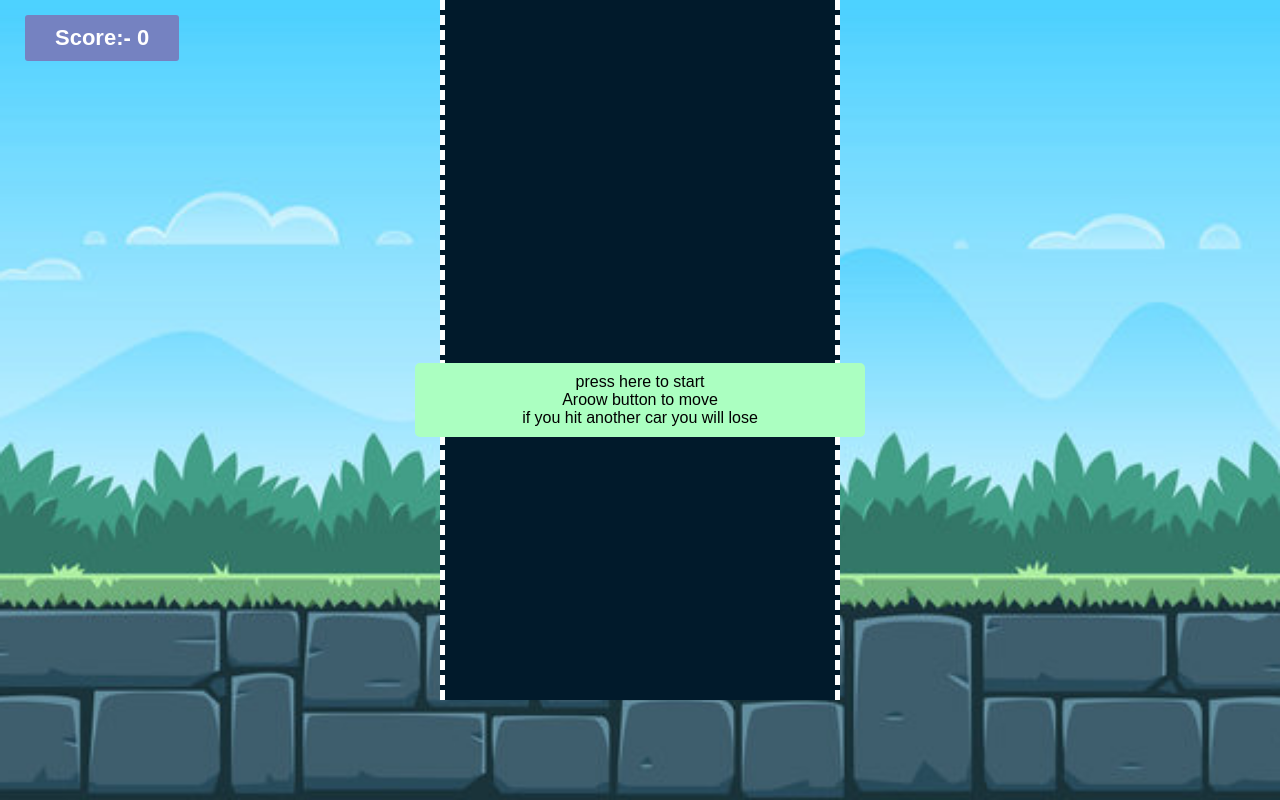
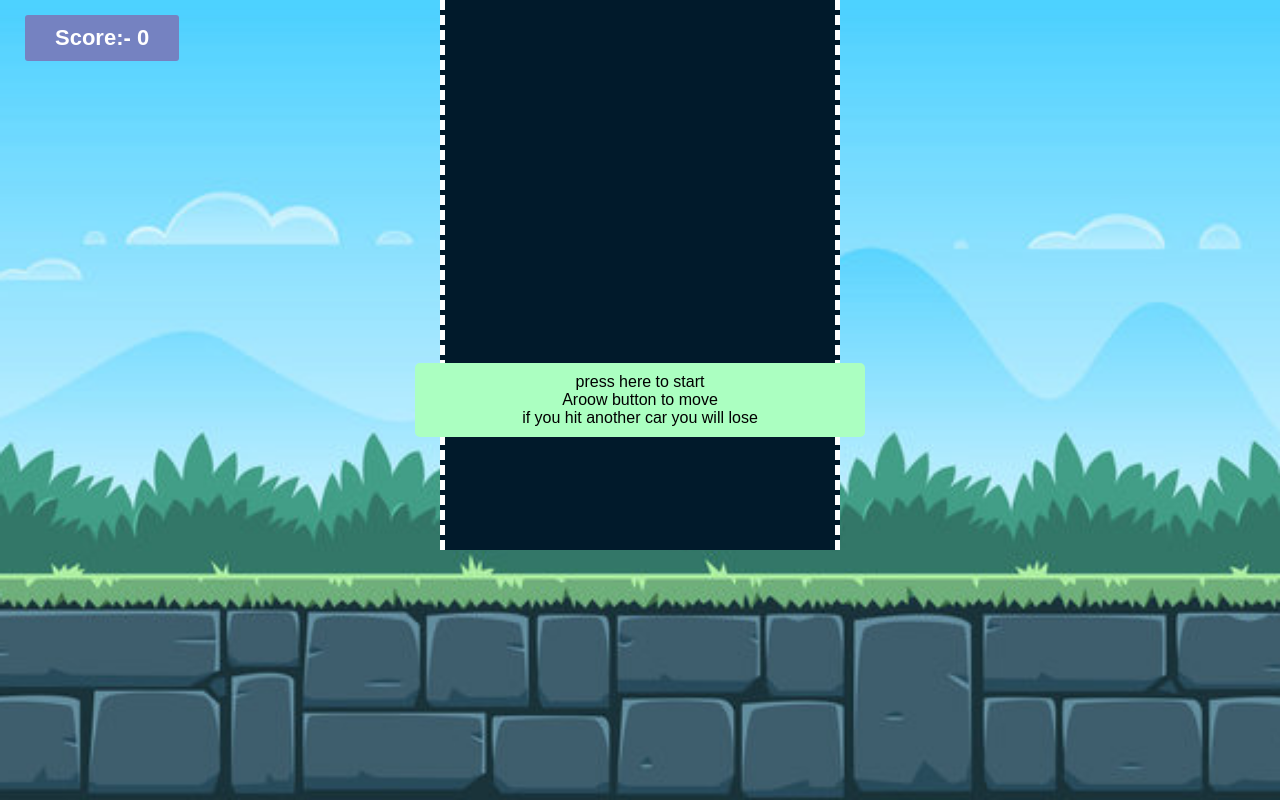
Before and after one commit to sajjad126/car_game.github.io, a plain HTML site: page index.html in a window 1280 px wide. Drawn offline with Linux system fonts and the light colour scheme.

Commit message:
Update car_css.css

```diff
--- a/asserts/car_css.css
+++ b/asserts/car_css.css
@@ -19,7 +19,7 @@
     position: relative;
     width: 400px;
     height: 100vh;
-    max-height: 700px;
+    max-height: 550px;
     background-color: #011a2b;
     border-right: 5px dashed rgb(255, 255, 255);
     border-left: 5px dashed rgb(255, 255, 255);
```
